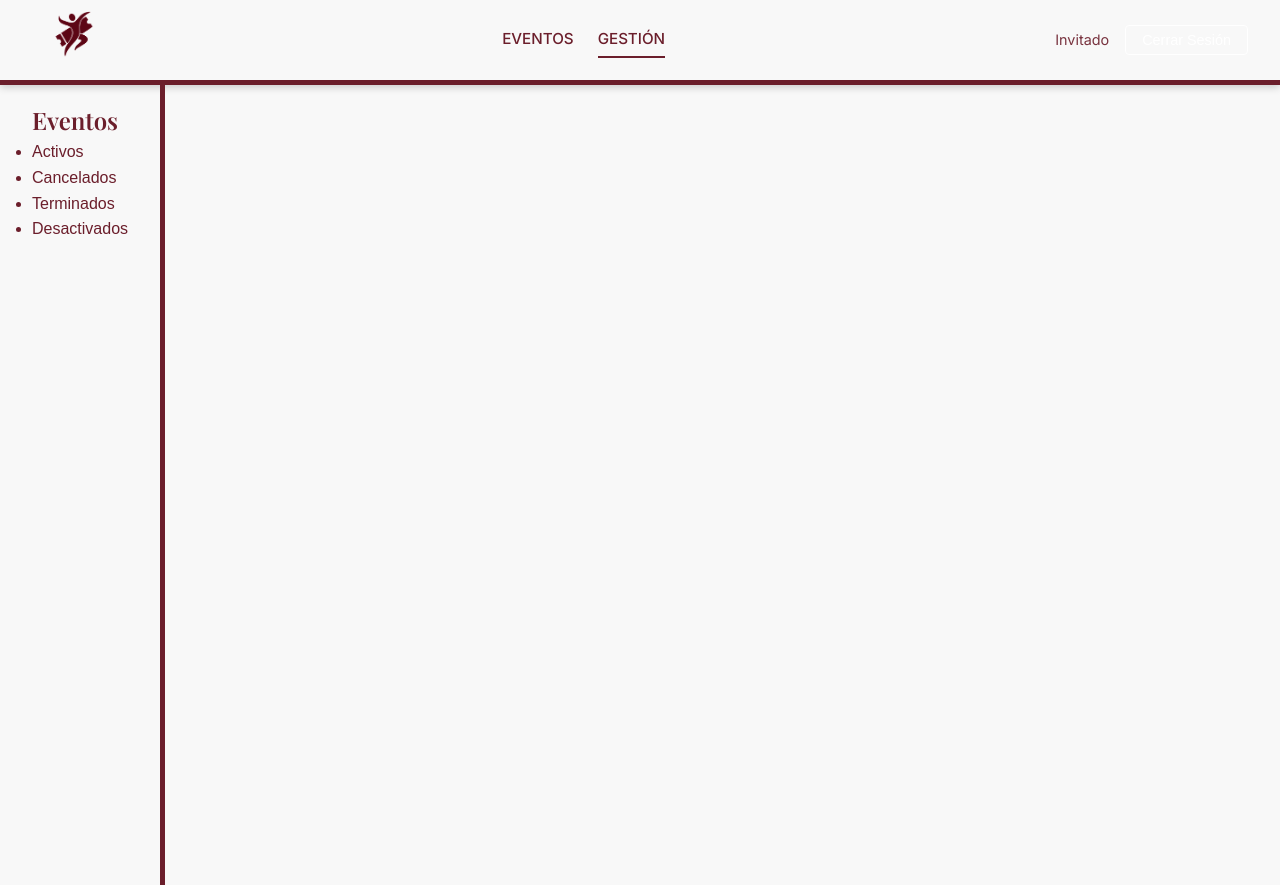
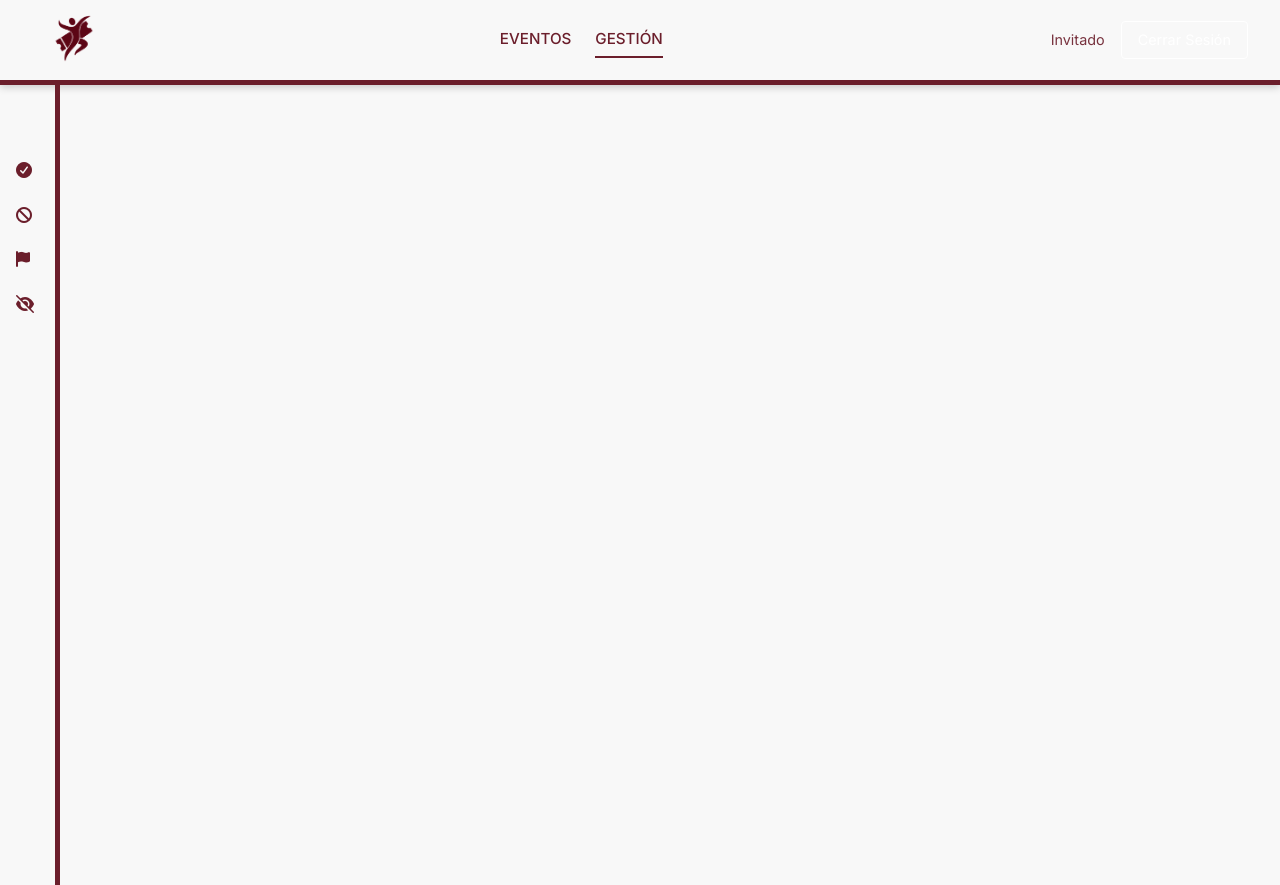
Before and after one commit to assxavi/retoFrontend, an Angular app: page /admin/eventos in a window 1280 px wide. Built offline with nearby package versions, Linux system fonts and the light colour scheme.

Commit message:
feat: instalado bootsrap ya que se requiere para el reto

```diff
--- a/angular.json
+++ b/angular.json
@@ -33,8 +33,9 @@
               }
             ],
             "styles": [
-              "src/styles.scss",
-              "node_modules/@fortawesome/fontawesome-free/css/all.min.css"
+              "node_modules/bootstrap/dist/css/bootstrap.min.css",
+              "node_modules/@fortawesome/fontawesome-free/css/all.min.css",
+              "src/styles.scss"
             ]
           },
           "configurations": {
--- a/package.json
+++ b/package.json
@@ -29,6 +29,7 @@
     "@angular/platform-browser": "^20.3.0",
     "@angular/router": "^20.3.0",
     "@fortawesome/fontawesome-free": "^7.2.0",
+    "bootstrap": "^5.3.8",
     "rxjs": "~7.8.0",
     "tslib": "^2.3.0",
     "zone.js": "~0.15.0"
--- a/src/app/pages/admin/gestion-eventos/gestion-eventos.html
+++ b/src/app/pages/admin/gestion-eventos/gestion-eventos.html
@@ -1 +1,9 @@
-<app-barra-lateral></app-barra-lateral>
+<app-barra-lateral
+  title="Eventos"
+  [links]="[
+    { label: 'Activos', route: '/admin/eventos/activos', icon: 'fa-circle-check' },
+    { label: 'Cancelados', route: '/admin/eventos/cancelados', icon: 'fa-ban' },
+    { label: 'Terminados', route: '/admin/eventos/terminados', icon: 'fa-flag' },
+    { label: 'Desactivados', route: '/admin/eventos/desactivados', icon: 'fa-eye-slash' },
+  ]"
+></app-barra-lateral>
--- a/src/app/shared/components/barra-lateral/barra_lateral.html
+++ b/src/app/shared/components/barra-lateral/barra_lateral.html
@@ -1,12 +1,11 @@
-<aside id="menu_lateral">
-  <h2>Eventos</h2>
-
-  <div class="menu_lateral--lista">
-    <ul>
-      <li>Activos</li>
-      <li>Cancelados</li>
-      <li>Terminados</li>
-      <li>Desactivados</li>
-    </ul>
-  </div>
+<aside class="sidebar">
+  <h2 class="sidebar-title">{{ title }}</h2>
+  <ul class="sidebar-links">
+    <li *ngFor="let link of links">
+      <a [routerLink]="link.route" routerLinkActive="active">
+        <i *ngIf="link.icon" class="fas {{ link.icon }}"></i>
+        <span class="sidebar-label">{{ link.label }}</span>
+      </a>
+    </li>
+  </ul>
 </aside>
--- a/src/app/shared/components/barra-lateral/barra_lateral.scss
+++ b/src/app/shared/components/barra-lateral/barra_lateral.scss
@@ -1,13 +1,65 @@
-:host {
-  display: block;
-  font-family: Arial, Helvetica, sans-serif;
+aside.sidebar {
+  width: 60px;
+  overflow: hidden;
+  transition: width 0.3s ease;
+  border-right: 5px solid var(--color-red);
+  align-self: stretch;
+  padding: 1rem 0;
+  height: 100%;
+
+  &:hover {
+    width: 220px;
+  }
+}
+.sidebar-title {
+  opacity: 0;
+  transition: opacity 0.2s ease;
+  padding: 0 1rem;
+  white-space: nowrap;
   color: var(--color-red);
-  align-self: stretch;
+  font-weight: bold;
+
+  aside.sidebar:hover & {
+    opacity: 1;
+  }
+}
+.sidebar-title {
+  color: var(--color-red);
+  font-weight: bold;
+  padding: 0 1rem;
+  white-space: nowrap;
+  overflow: hidden;
 }
 
-aside {
-  padding: 1rem 2rem;
-  border-right: 5px solid var(--color-red);
-  max-width: 220px;
-  height: 100%;
+.sidebar-links {
+  list-style: none;
+  padding: 0;
+  margin: 0;
+
+  li a {
+    display: flex;
+    align-items: center;
+    gap: 0.75rem;
+    padding: 0.6rem 1rem;
+    color: var(--color-red);
+    text-decoration: none;
+    white-space: nowrap;
+
+    &:hover {
+      background-color: rgba(0, 0, 0, 0.05);
+    }
+
+    &.active {
+      font-weight: bold;
+    }
+  }
 }
+
+.sidebar-label {
+  opacity: 0;
+  transition: opacity 0.2s ease 0.1s;
+
+  aside.sidebar:hover & {
+    opacity: 1;
+  }
+}
--- a/src/app/shared/components/barra-lateral/barra_lateral.ts
+++ b/src/app/shared/components/barra-lateral/barra_lateral.ts
@@ -1,9 +1,20 @@
-import { Component } from '@angular/core';
+import { CommonModule } from '@angular/common';
+import { Component, Input } from '@angular/core';
+import { RouterLink, RouterLinkActive } from '@angular/router';
+
+export interface SidebarLink {
+  label: string;
+  route: string;
+  icon?: string; // clase de FontAwesome, ej: 'fa-calendar'
+}
 
 @Component({
   selector: 'app-barra-lateral',
-  imports: [],
+  imports: [CommonModule, RouterLink, RouterLinkActive],
   templateUrl: './barra_lateral.html',
   styleUrl: './barra_lateral.scss',
 })
-export class BarraLateral {}
+export class BarraLateral {
+  @Input() title: string = '';
+  @Input() links: SidebarLink[] = [];
+}
--- a/src/app/shared/components/navbar/navbar.html
+++ b/src/app/shared/components/navbar/navbar.html
@@ -1,9 +1,9 @@
-<nav class="navbar">
-  <div class="navbar-brand">
+<nav class="app-navbar">
+  <div class="app-navbar__brand">
     <a routerLink="/"><img src="assets/img/logo.png" alt="Bailes de Salon" /></a>
   </div>
 
-  <div class="navbar-menu">
+  <div class="app-navbar__menu">
     <a routerLink="/eventos" routerLinkActive="active">Eventos</a>
 
     <ng-container *ngIf="isAdmin">
@@ -15,7 +15,7 @@
     </ng-container>
   </div>
 
-  <div class="navbar-user">
+  <div class="app-navbar__user">
     @if (authService.isLoggedIn()) {
       <span>{{ username }}</span>
     }
--- a/src/app/shared/components/navbar/navbar.scss
+++ b/src/app/shared/components/navbar/navbar.scss
@@ -1,4 +1,4 @@
-.navbar {
+.app-navbar {
   display: flex;
   align-items: center;
   justify-content: space-between;
@@ -14,7 +14,7 @@
   }
 }
 
-.navbar-brand a {
+.app-navbar__brand a {
   color: var(--color-red);
   text-decoration: none;
   font-size: 1.3rem;
@@ -22,7 +22,7 @@
   letter-spacing: 1px;
 }
 
-.navbar-menu {
+.app-navbar__menu {
   display: flex;
   gap: 1.5rem;
 
@@ -38,13 +38,12 @@
 
     &:hover,
     &.active {
-      // color: white;
       border-bottom-color: var(--color-red);
     }
   }
 }
 
-.navbar-user {
+.app-navbar__user {
   display: flex;
   align-items: center;
   gap: 1rem;
@@ -72,7 +71,6 @@
     &:hover,
     &.active {
       background: var(--color-red);
-      // border: 1px solid var(--color-red);
       color: var(--color-bg);
     }
   }
```
Also changed, not shown: 1 other file (tests, documents, lock files or other folders).
